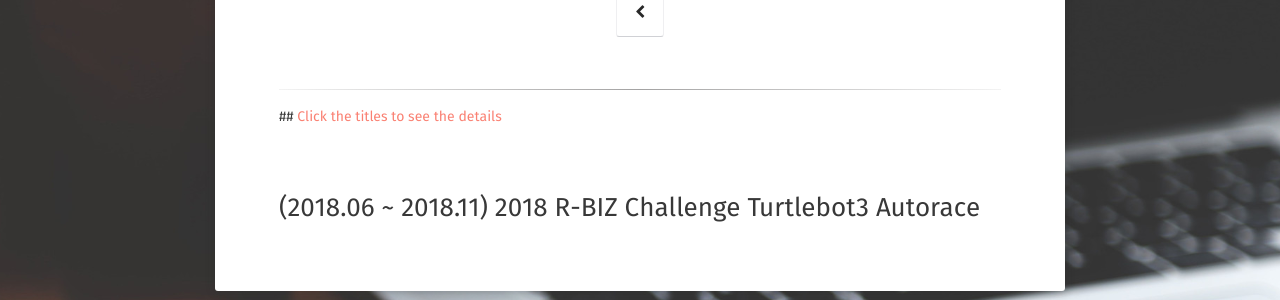
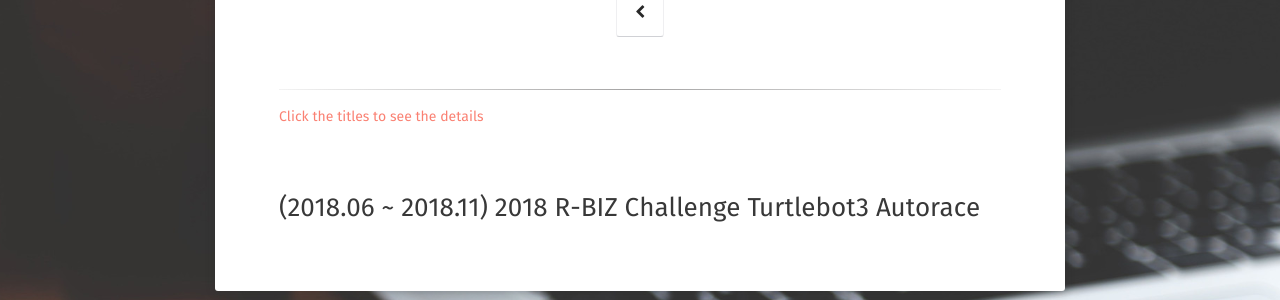
Before and after one commit to JongCheon-Park/JongCheon-Park.github.io, a Jekyll site: the page built from projects/index.md, in a window 1280 px wide. Shown: the part 200-500 px from the top of the page. Built offline with Jekyll 4.4.1, drawn with Linux system fonts in a browser that asks for light colours; some web fonts are replaced.

Commit message:
Update index.md

```diff
--- a/projects/index.md
+++ b/projects/index.md
@@ -7,7 +7,7 @@ comments: false
 
 ---
 
-##<span style="color:Salmon"> Click the titles to see the details </span>
+<span style="color:Salmon"> Click the titles to see the details </span>
 
 <br>
 
```
